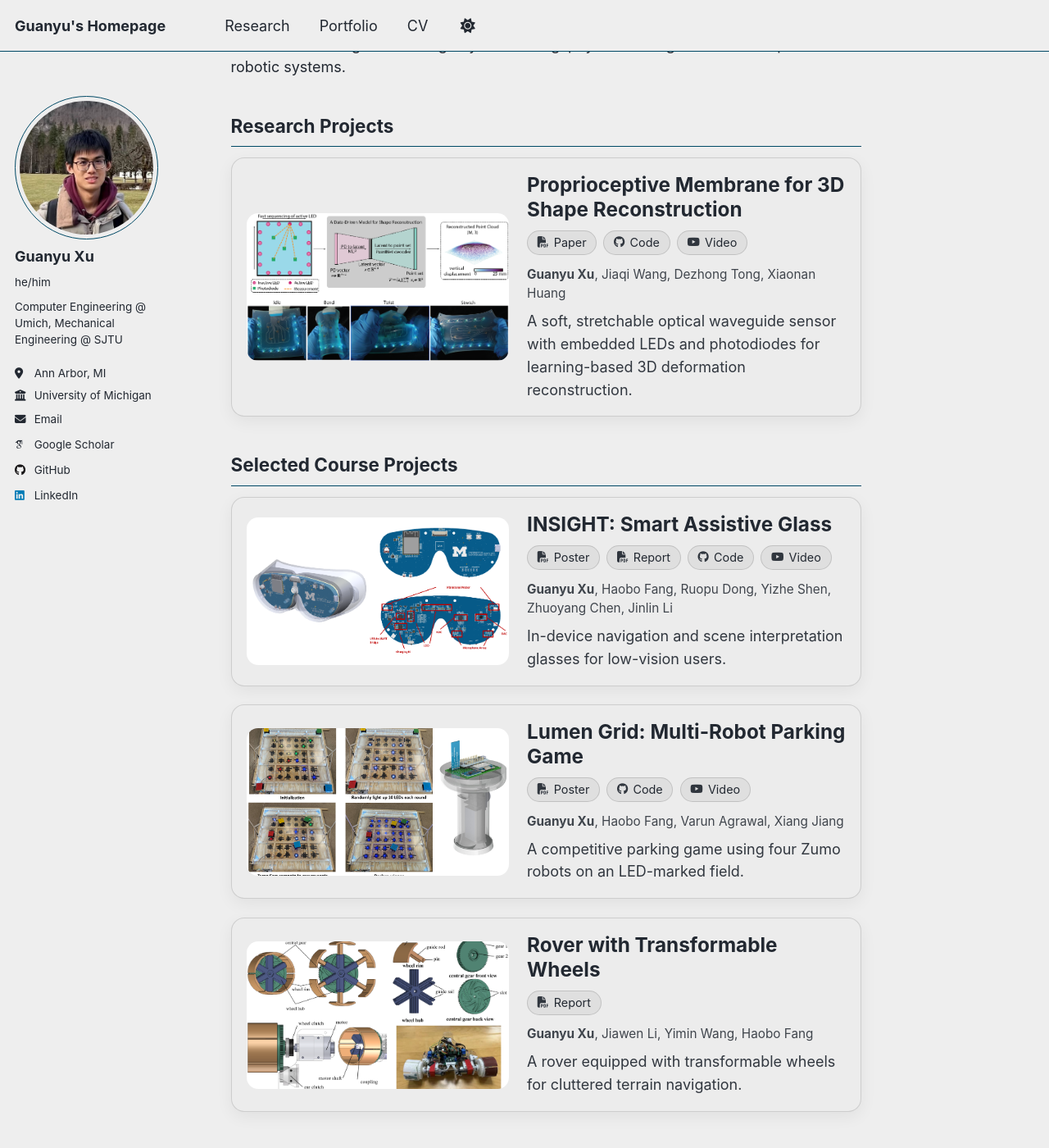
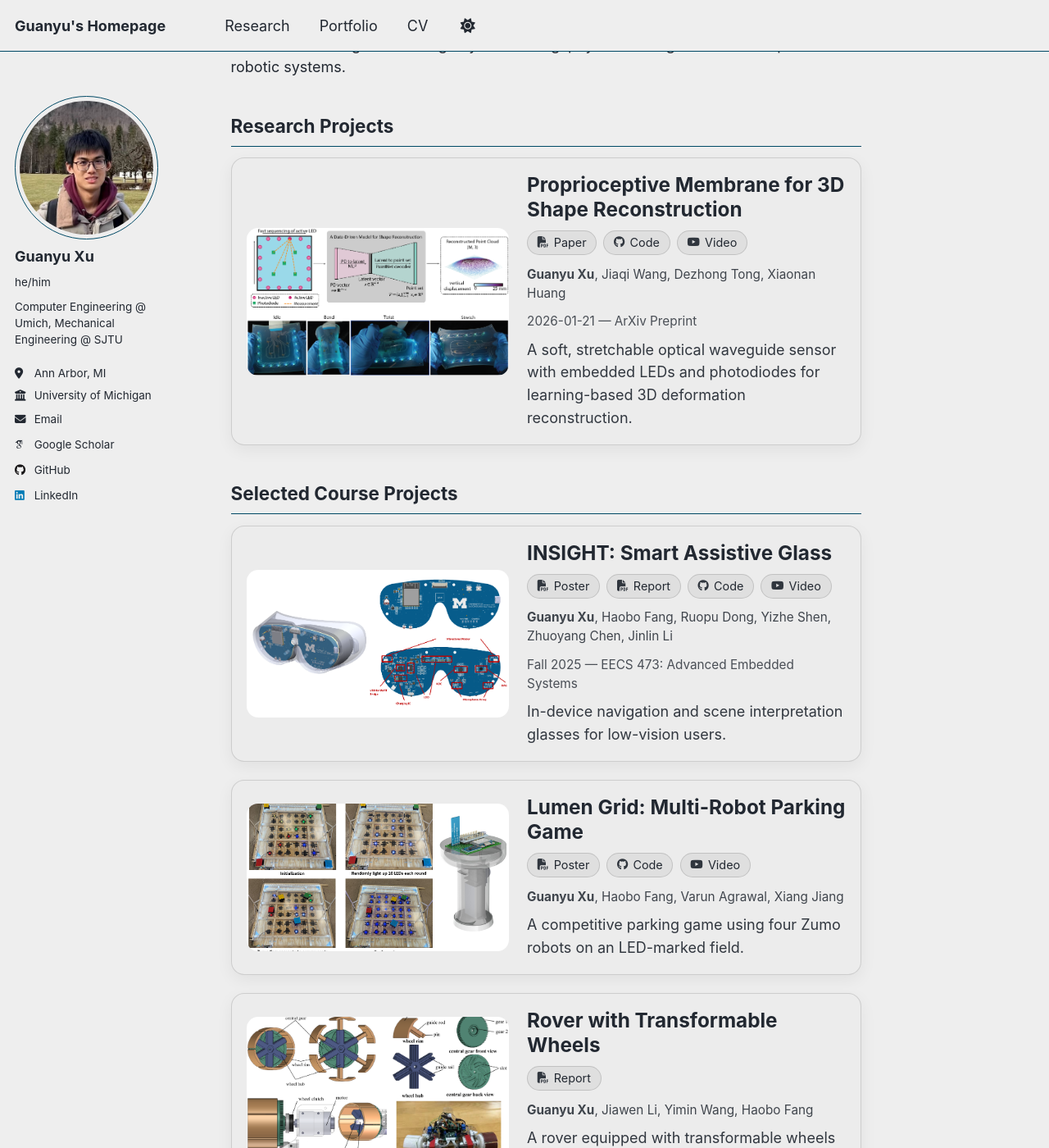
Before and after one commit to XuGuaaaanyu/XuGuaaaanyu.github.io, a Jekyll site: the page built from _pages/about.md, in a window 1280 px wide and 1400 px high, scrolled down 340 px. Shown: the whole window at 82% size. Built offline with Jekyll 4.4.1, drawn with Linux system fonts in a browser that asks for light colours; some web fonts are replaced; a script that is not in the unit is left out.

Commit message:
update date

```diff
--- a/_includes/project_list.html
+++ b/_includes/project_list.html
@@ -24,6 +24,12 @@
   opacity: 0.85;
   margin-top: 0.25rem;
 }
+
+.project-list .project-meta{
+  font-size: 0.85em;
+  opacity: 0.8;
+  margin-top: 0.2rem;
+}
 </style>
 
 <div class="project-list">
@@ -34,12 +40,10 @@
       </div>
 
       <div class="project-body">
-        <!-- Only the title is clickable -->
         <div class="project-title">
           <a href="{{ p.url | relative_url }}">{{ p.title }}</a>
         </div>
 
-        <!-- Tags (clicking tags won't affect the title/card) -->
         {% if p.tags and p.tags.size > 0 %}
           <div class="project-tags">
             {% for t in p.tags %}
@@ -53,7 +57,6 @@
           </div>
         {% endif %}
 
-        <!-- Authors (small font; Guanyu Xu in bold; comma-separated, no dots) -->
         {% if p.authors and p.authors.size > 0 %}
           <div class="project-authors">
             {% for a in p.authors %}
@@ -62,6 +65,14 @@
           </div>
         {% endif %}
 
+        {% if include.kind == "research" or include.kind == "course" %}
+          {% if p.date or p.venue %}
+            <div class="project-meta">
+              {% if p.date %}{{ p.date }}{% endif %}{% if p.date and p.venue %} — {% endif %}{% if p.venue %}{{ p.venue }}{% endif %}
+            </div>
+          {% endif %}
+        {% endif %}
+
         <div class="project-desc">{{ p.desc }}</div>
       </div>
     </div>
--- a/_pages/about.md
+++ b/_pages/about.md
@@ -13,6 +13,8 @@ projects:
       alt: "Optical Sensor teaser"
       authors: ["Guanyu Xu", "Jiaqi Wang", "Dezhong Tong", "Xiaonan Huang"]
       desc: "A soft, stretchable optical waveguide sensor with embedded LEDs and photodiodes for learning-based 3D deformation reconstruction."
+      date: "2026-01-21"
+      venue: "ArXiv Preprint"
       tags:
         - label: "Paper"
           href: /files/OpticalSensor/paper.pdf
@@ -34,6 +36,8 @@ projects:
       alt: "Smart Glass teaser"
       authors: ["Guanyu Xu", "Haobo Fang", "Ruopu Dong", "Yizhe Shen", "Zhuoyang Chen", "Jinlin Li"]
       desc: "In-device navigation and scene interpretation glasses for low-vision users."
+      date: "Fall 2025"
+      venue: "EECS 473: Advanced Embedded Systems"
       tags:
         - label: "Poster"
           href: /files/SmartGlass/poster.pdf
@@ -91,8 +95,8 @@ My research is driven by a central question: How can we enable robots to perceiv
 
 
 ## Research Projects
-{% include project_list.html projects=page.projects.research %}
+{% include project_list.html projects=page.projects.research kind="research" %}
 
 
 ## Selected Course Projects
-{% include project_list.html projects=page.projects.course %}
+{% include project_list.html projects=page.projects.course kind="course" %}
```
